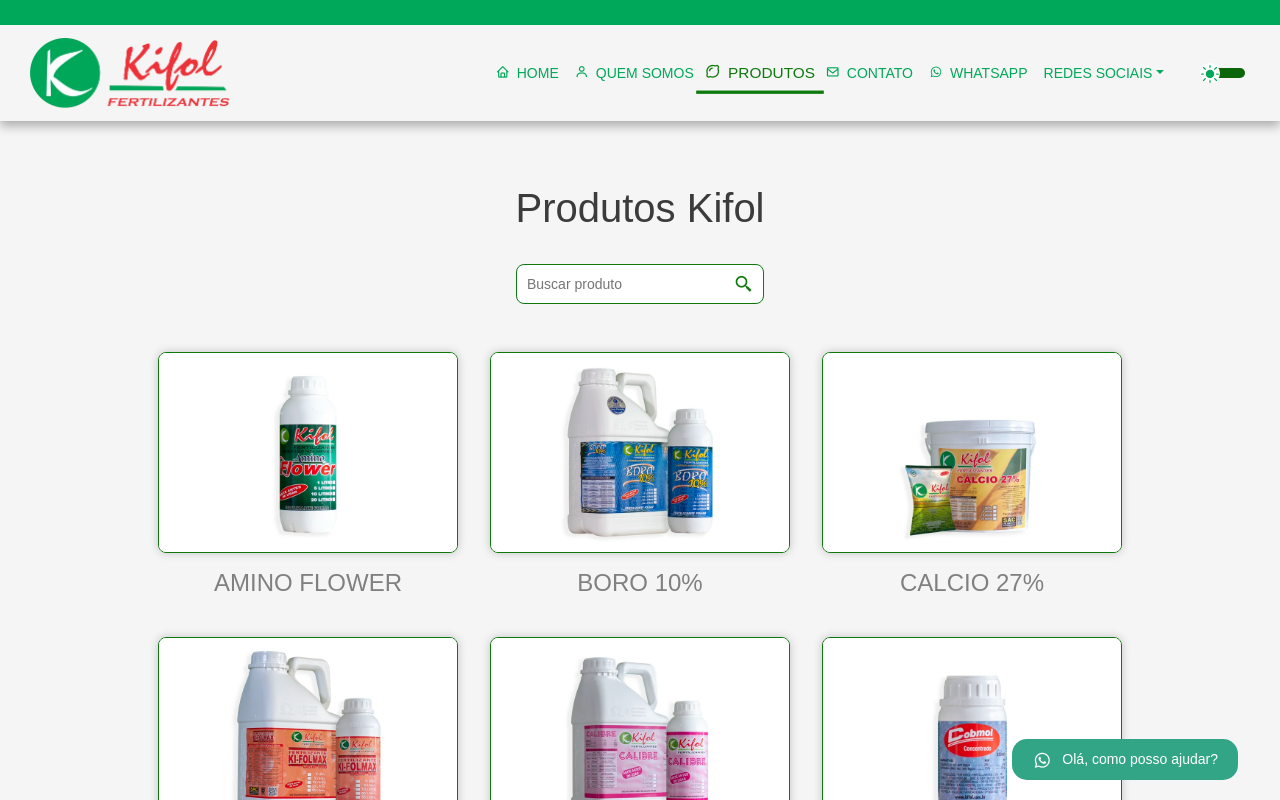
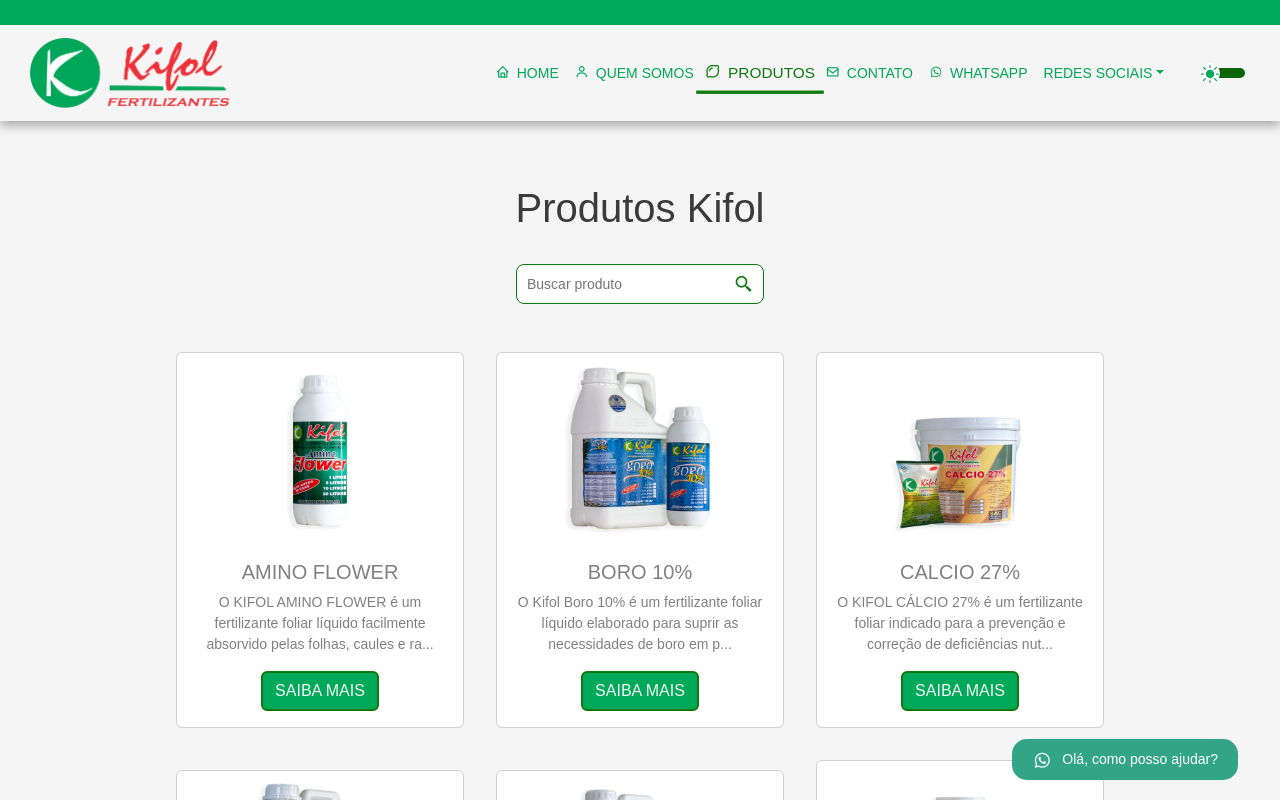
Before and after one commit to felipe-seabra/kifol-fertilizantes, a React (Create React App) app: page /produtos in a window 1280 px wide. Shown: the top 800 px of the page. Built offline with nearby package versions, Linux system fonts and the light colour scheme; the HTML template or start-up script is replaced by a standard one.

Commit message:
chore: update products card

```diff
--- a/src/components/CardProduct/index.tsx
+++ b/src/components/CardProduct/index.tsx
@@ -1,39 +1,57 @@
 import React, { useState } from 'react';
 import { BlurhashCanvas } from 'react-blurhash';
 import { Link } from 'react-router-dom';
-import { ProductContainer, ProductImage, ProductTitle } from './styles';
+import { Card, Button } from 'react-bootstrap';
+import { ProductContainer } from './styles';
 import { IProduct } from '../../interfaces';
 
 type CardProductProps = {
   product: IProduct;
 };
 
-export default function CardProduct({ product: { id, image, name } }: CardProductProps) {
+export default function CardProduct({
+  product: { id, image, name, description }
+}: CardProductProps) {
   const [loaded, setLoaded] = useState(false);
 
   const handleImageLoad = () => {
     setLoaded(true);
   };
 
+  const truncarDescricao = (desc: string, maxLength: number) => {
+    if (desc.length > maxLength) {
+      return `${desc.substring(0, maxLength)}...`;
+    }
+    return desc;
+  };
+
   return (
     <Link to={`/produtos/${id}`}>
       <ProductContainer>
-        <ProductImage
+        <Card style={{ width: '18rem', margin: '0.5rem', textAlign: 'center' }}>
+          <Card.Img
+            variant="top"
             src={image}
-          alt={name}
             style={{ display: loaded ? 'inline-block' : 'none' }}
             onLoad={handleImageLoad}
           />
           {!loaded && (
             <BlurhashCanvas
               hash="LEHV6nWB2yk8pyo0adR*.7kCMdnj"
-            className="product-img mb-5 img-fluid"
+              className="product-img img-fluid"
               width={200}
               height={200}
               punch={1}
             />
           )}
-        <ProductTitle>{name}</ProductTitle>
+          <Card.Body>
+            <Card.Title className="product-titile">{name}</Card.Title>
+            <Card.Text>{truncarDescricao(description[0], 100)}</Card.Text>
+            <Button className="button-product" variant="primary" href={`/produtos/${id}`}>
+              SAIBA MAIS
+            </Button>
+          </Card.Body>
+        </Card>
       </ProductContainer>
     </Link>
   );
--- a/src/components/CardProduct/styles.ts
+++ b/src/components/CardProduct/styles.ts
@@ -4,12 +4,9 @@ export const ProductContainer = styled.div`
   display: flex;
   flex-direction: column;
   align-items: center;
-  margin: 1rem;
-`;
+  margin: 0.5rem;
 
-export const ProductTitle = styled.h4`
-  margin-top: 1rem;
-  color: ${(props) => props.theme.colors.text};
+  color: #808080;
 `;
 
 export const ProductImage = styled.img`
--- a/src/components/CardProductHome/index.tsx
+++ b/src/components/CardProductHome/index.tsx
@@ -26,7 +26,7 @@ function CardProductHome() {
               <Card.Title>{product.name}</Card.Title>
               <Card.Text>{product.description[0]}</Card.Text>
               <Button
-                className="button-product-home"
+                className="button-product"
                 variant="primary"
                 href={`/produtos/${product.id}`}>
                 SAIBA MAIS
@@ -35,7 +35,7 @@ function CardProductHome() {
           </Card>
         ))}
       </ContainerProducts>
-      <Button className="button-product-home" variant="primary" href="/produtos">
+      <Button className="button-product" variant="primary" href="/produtos">
         VEJA TODOS OS PRODUTOS
       </Button>
     </Container>
--- a/src/components/CardProductHome/styles.ts
+++ b/src/components/CardProductHome/styles.ts
@@ -10,17 +10,6 @@ export const Container = styled.div`
   width: 90%;
 
   color: #808080;
-
-  .button-product-home {
-    background: ${(props) => props.theme.colors.primary};
-    border: 2px solid ${(props) => props.theme.colors.secundary};
-    color: ${(props) => props.theme.colors.background};
-  }
-
-  .button-product-home:hover {
-    background: ${(props) => props.theme.colors.secundary};
-    border: 2px solid ${(props) => props.theme.colors.primary};
-  }
 `;
 
 export const Title = styled.h2`
@@ -35,17 +24,6 @@ export const ContainerProducts = styled.div`
   width: 90%;
   max-width: 1300px;
 
-  .button-product-home {
-    background: ${(props) => props.theme.colors.primary};
-    border: 2px solid ${(props) => props.theme.colors.secundary};
-    color: ${(props) => props.theme.colors.background};
-  }
-
-  .button-product-home:hover {
-    background: ${(props) => props.theme.colors.secundary};
-    border: 2px solid ${(props) => props.theme.colors.primary};
-  }
-
   @media screen and (max-width: 990px) {
     text-align: center;
   }
--- a/src/database/products.ts
+++ b/src/database/products.ts
@@ -74,7 +74,9 @@ export const products: IProduct[] = [
     image: COBMOL,
     name: 'COBMOL',
     description: [
-      `O COBMOL é um fertilizante especialmente desenvolvido para corrigir as deficiências de molibdênio e cobalto em diversas culturas. O molibdênio desempenha um papel crucial na assimilação de nitrogênio na forma de nitratos.`,
+      `O COBMOL é um fertilizante especialmente desenvolvido para corrigir as deficiências de molibdênio e cobalto em diversas culturas.`,
+
+      `O molibdênio desempenha um papel crucial na assimilação de nitrogênio na forma de nitratos.`,
 
       `Além de suprir essas deficiências, o COBMOL estimula o metabolismo geral das plantas, aumentando a síntese de proteínas e proporcionando um resultado satisfatório no desenvolvimento e na frutificação.`,
 
@@ -118,7 +120,9 @@ export const products: IProduct[] = [
     image: GREENFOL,
     name: 'GREENFOL',
     description: [
-      `O GREENFOL é um fertilizante foliar líquido, elaborado para suprir as necessidades de magnésio, uma vez que este nutriente tem um papel elementar tanto na formação como na vida útil, rejuvenescendo as plantas. Sua fórmula concentrada, contém mecanismos que incorporam adjuvantes para maximizar a e?ciência agronômica, assegurando a qualidade física do produto.`
+      `O GREENFOL é um fertilizante foliar líquido, elaborado para suprir as necessidades de magnésio, uma vez que este nutriente tem um papel elementar tanto na formação como na vida útil, rejuvenescendo as plantas.`,
+
+      `Sua fórmula concentrada, contém mecanismos que incorporam adjuvantes para maximizar a e?ciência agronômica, assegurando a qualidade física do produto.`
     ]
   },
   {
--- a/src/styles/global.ts
+++ b/src/styles/global.ts
@@ -68,6 +68,17 @@ export default createGlobalStyle`
     cursor: not-allowed;
   }
 
+  .button-product {
+    background: ${(props) => props.theme.colors.primary};
+    border: 2px solid ${(props) => props.theme.colors.secundary};
+    color: ${(props) => props.theme.colors.background};
+  }
+
+  .button-product:hover {
+    background: ${(props) => props.theme.colors.secundary};
+    border: 2px solid ${(props) => props.theme.colors.primary};
+  }
+
   .required-field {
     color: #E5625E;
     font-size: 0.7em;
```
Lines whose indentation alone changed are shown as unchanged.
